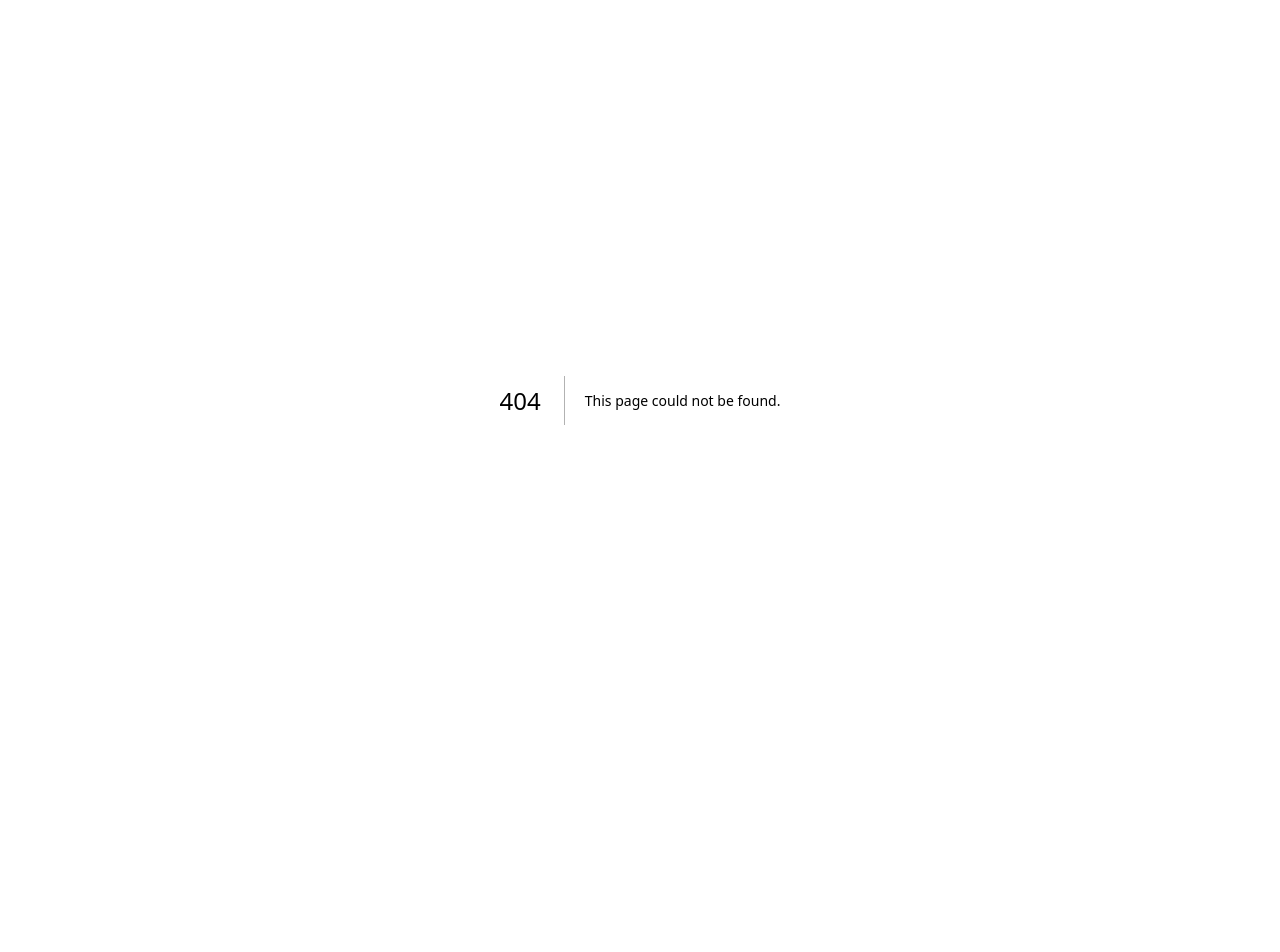
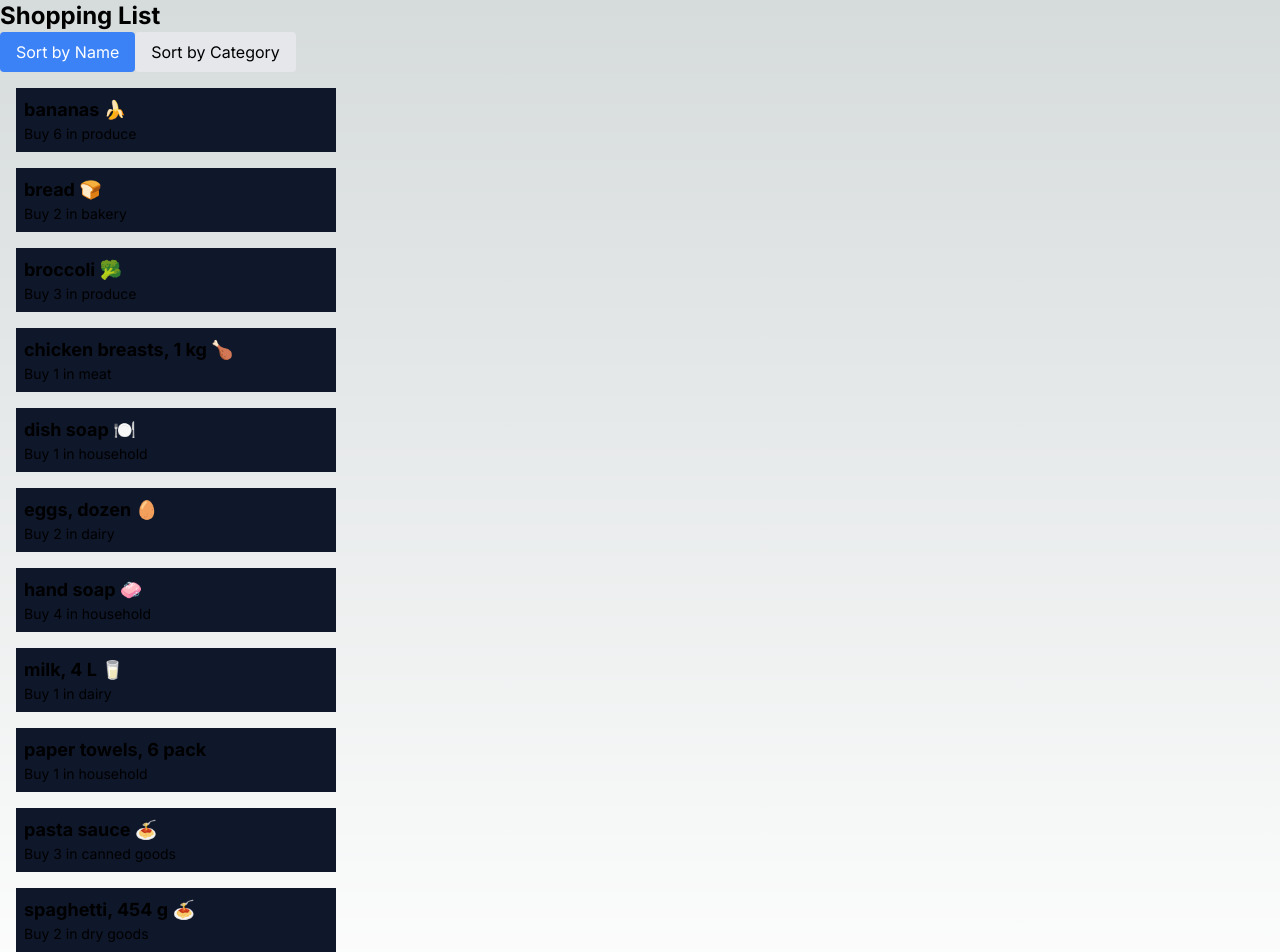
Before and after one commit to hangxigood/cprg306-assignments, a Next.js app: page /week-5 in a window 1280 px wide. Before the commit this address had no page. Shown: the top 952 px of the page. Before the commit the page ends 800 px from the top, so only its background shows below. Built offline with nearby package versions, Linux system fonts and the light colour scheme.

Commit message:
week-5 page

```diff
--- a/app/page.js
+++ b/app/page.js
@@ -8,6 +8,7 @@ export default function Home() {
       <Link href={`/week-2`} className="hover:text-green-400 hover:underline">Week 2</Link>
       <Link href={`/week-3`} className="hover:text-green-400 hover:underline">Week 3</Link>
       <Link href={`/week-4`} className="hover:text-green-400 hover:underline">Week 4</Link>
+      <Link href={`/week-5`} className="hover:text-green-400 hover:underline">Week 5</Link>
       </div>
     </main>
   );
--- /dev/null
+++ b/app/week-5/item-list.js
@@ -0,0 +1,37 @@
+"use client";
+import React from 'react';
+import Item from './item.js';
+import items from './items.json';
+import { useState } from 'react';
+
+
+export default function ItemList() {
+
+    const [sortBy, setSortBy] = useState('name');
+    const [grouped, setGrouped] = useState(false);
+
+    items.sort((a, b) => {
+        if (sortBy === 'name') {
+            return a.name.localeCompare(b.name);
+        } else if (sortBy === 'category') {
+            return a.category.localeCompare(b.category);
+        }
+    });
+
+    return (
+        <ul>
+            <button className={`${sortBy === 'name' ? 'bg-blue-500 text-white' : 'bg-gray-200 text-black'} px-4 py-2 rounded`} onClick={() => setSortBy('name')} >Sort by Name</button>
+            <button className={`${sortBy === 'category' ? 'bg-blue-500 text-white' : 'bg-gray-200 text-black'} px-4 py-2 rounded`} onClick={() => setSortBy('category')}>Sort by Category</button>
+
+            {items.map((item) => (
+                <Item
+                    key={item.id}
+                    name={item.name}
+                    quantity={item.quantity}
+                    category={item.category}
+                />
+            ))}
+        </ul>
+
+    );
+}
--- /dev/null
+++ b/app/week-5/item.js
@@ -0,0 +1,9 @@
+
+export default function Item(props) {
+  return (
+    <div className="flex flex-col items-left w-1/4 bg-slate-900	 p-2 m-4">
+      <p className="text-lg font-bold">{props.name}</p>
+      <p className="text-sm">Buy {props.quantity} in {props.category}</p>
+    </div>
+  );
+}
--- /dev/null
+++ b/app/week-5/items.json
@@ -0,0 +1,74 @@
+[
+  {
+    "id": "1h2GJKH12gkHG31h1H",
+    "name": "milk, 4 L 🥛",
+    "quantity": 1,
+    "category": "dairy"
+  },
+  {
+    "id": "2KJH3k2j3H1k2J3K1H",
+    "name": "bread 🍞",
+    "quantity": 2,
+    "category": "bakery"
+  },
+  {
+    "id": "3h2KJH3k2j3H1k2J3",
+    "name": "eggs, dozen 🥚",
+    "quantity": 2,
+    "category": "dairy"
+  },
+  {
+    "id": "4k2J3K1H2GJKH12gk",
+    "name": "bananas 🍌",
+    "quantity": 6,
+    "category": "produce"
+  },
+  {
+    "id": "5H1h1H2KJH3k2j3H",
+    "name": "broccoli 🥦",
+    "quantity": 3,
+    "category": "produce"
+  },
+  {
+    "id": "6H1k2J3K1H2GJKH1",
+    "name": "chicken breasts, 1 kg 🍗",
+    "quantity": 1,
+    "category": "meat"
+  },
+  {
+    "id": "7gkHG31h1H2KJH3k",
+    "name": "pasta sauce 🍝",
+    "quantity": 3,
+    "category": "canned goods"
+  },
+  {
+    "id": "8j3H1k2J3K1H2GJK",
+    "name": "spaghetti, 454 g 🍝",
+    "quantity": 2,
+    "category": "dry goods"
+  },
+  {
+    "id": "9H12gkHG31h1H2KJ",
+    "name": "toilet paper, 12 pack 🧻",
+    "quantity": 1,
+    "category": "household"
+  },
+  {
+    "id": "10H3k2j3H1k2J3K1",
+    "name": "paper towels, 6 pack",
+    "quantity": 1,
+    "category": "household"
+  },
+  {
+    "id": "11k2J3K1H2GJKH12",
+    "name": "dish soap 🍽️",
+    "quantity": 1,
+    "category": "household"
+  },
+  {
+    "id": "12GJKH12gkHG31h1",
+    "name": "hand soap 🧼",
+    "quantity": 4,
+    "category": "household"
+  }
+]
--- /dev/null
+++ b/app/week-5/page.js
@@ -0,0 +1,10 @@
+import ItemList from './item-list.js';
+
+export default function Page() {
+  return (
+    <main>
+      <p className='text-2xl font-bold'>Shopping List</p>
+      <ItemList />
+    </main>
+  );
+}
```
